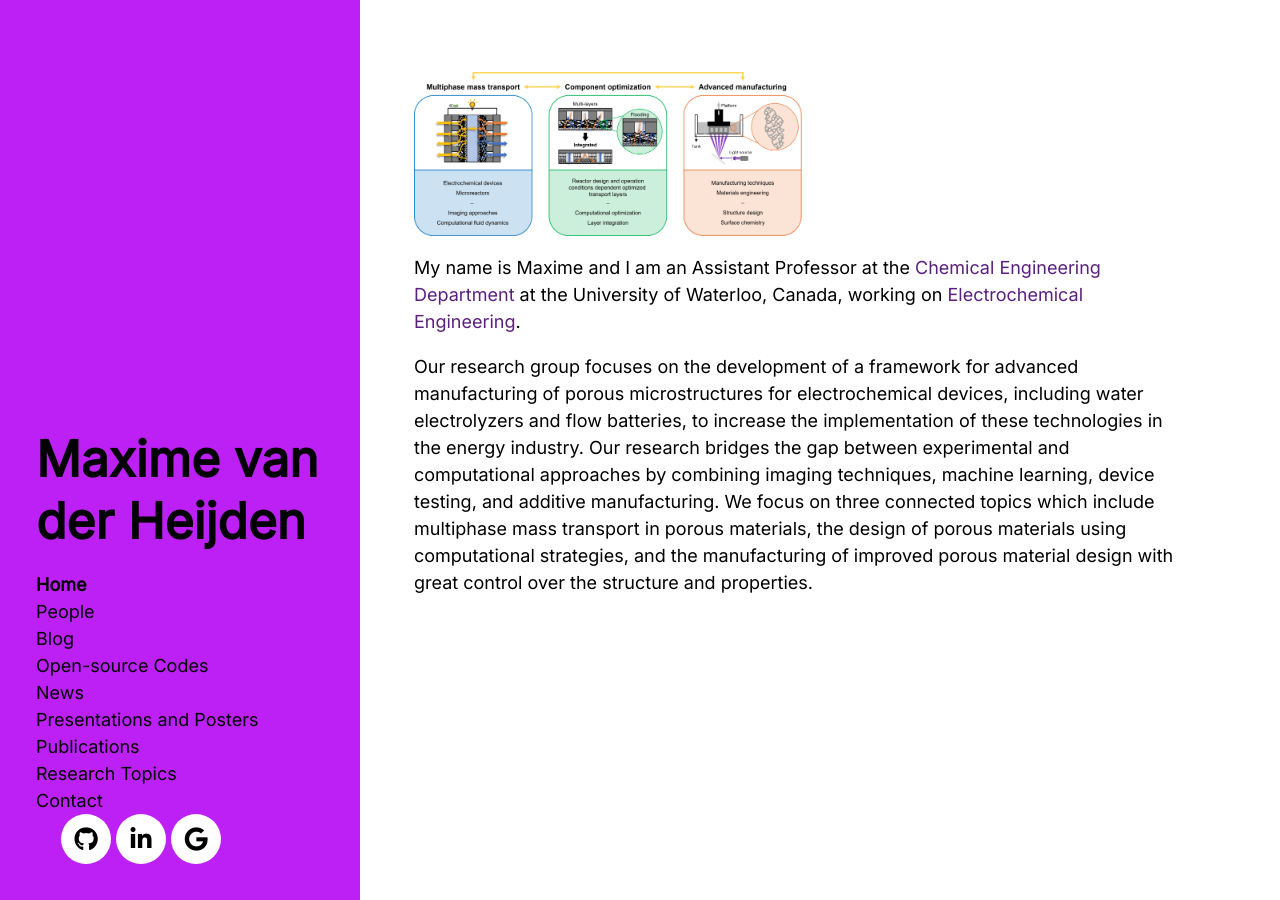
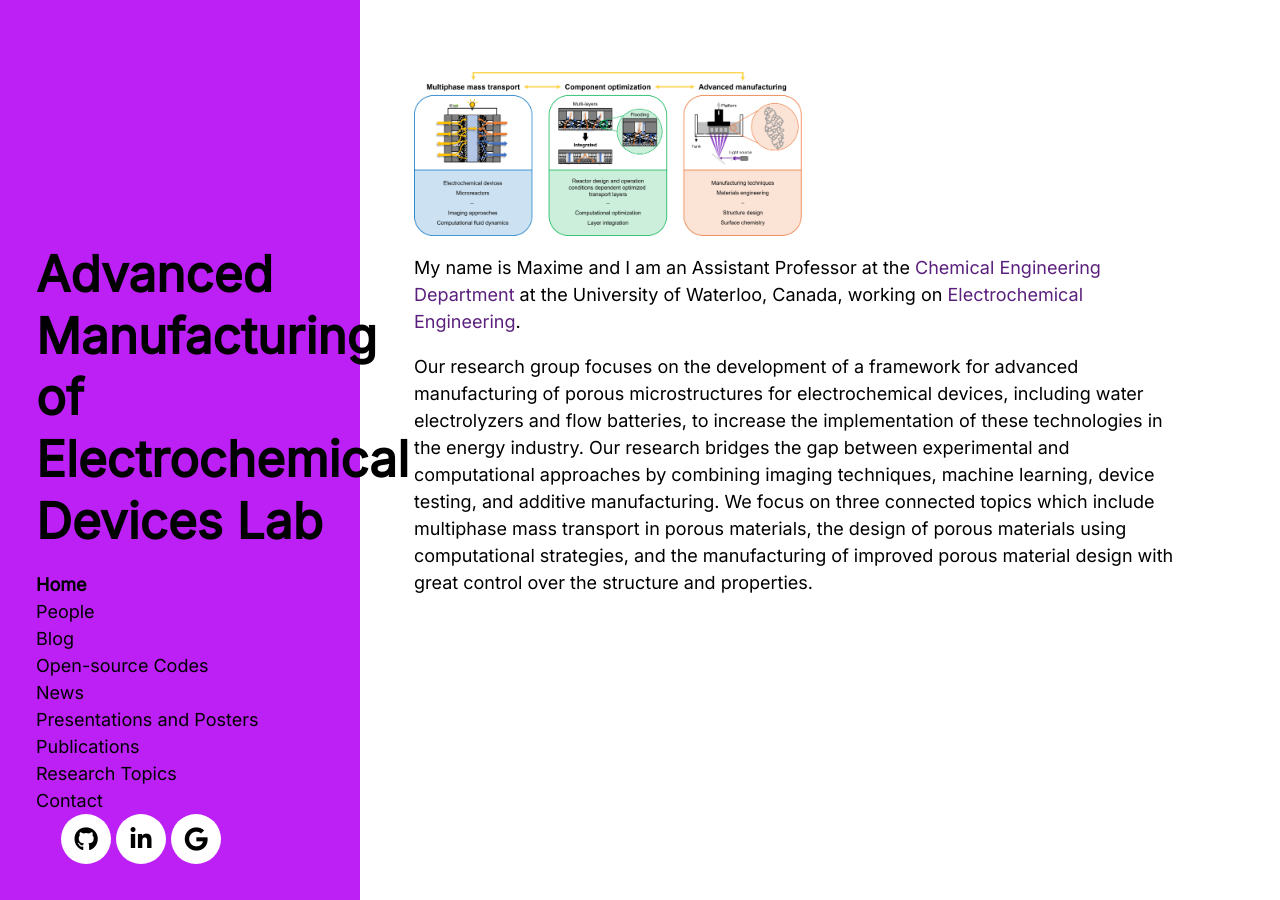
Before and after one commit to MaximevdHeijden/MaximevdHeijden.github.io, a Jekyll site: the page built from index.html, in a window 1280 px wide. Built offline with Jekyll 4.4.1, drawn with Linux system fonts in a browser that asks for light colours; nearby versions of some CDN libraries; the list of posts is cut into pages by our own code.

Commit message:
Update _config.yml

```diff
--- a/_config.yml
+++ b/_config.yml
@@ -6,7 +6,7 @@ pygments:         true
 permalink:        pretty
 
 # Setup
-title:            Maxime van der Heijden
+title:            Advanced Manufacturing of Electrochemical Devices Lab
 tagline:          'Personal Site'
 description:      ''
 url:              https://maximevdheijden.github.io//
```
